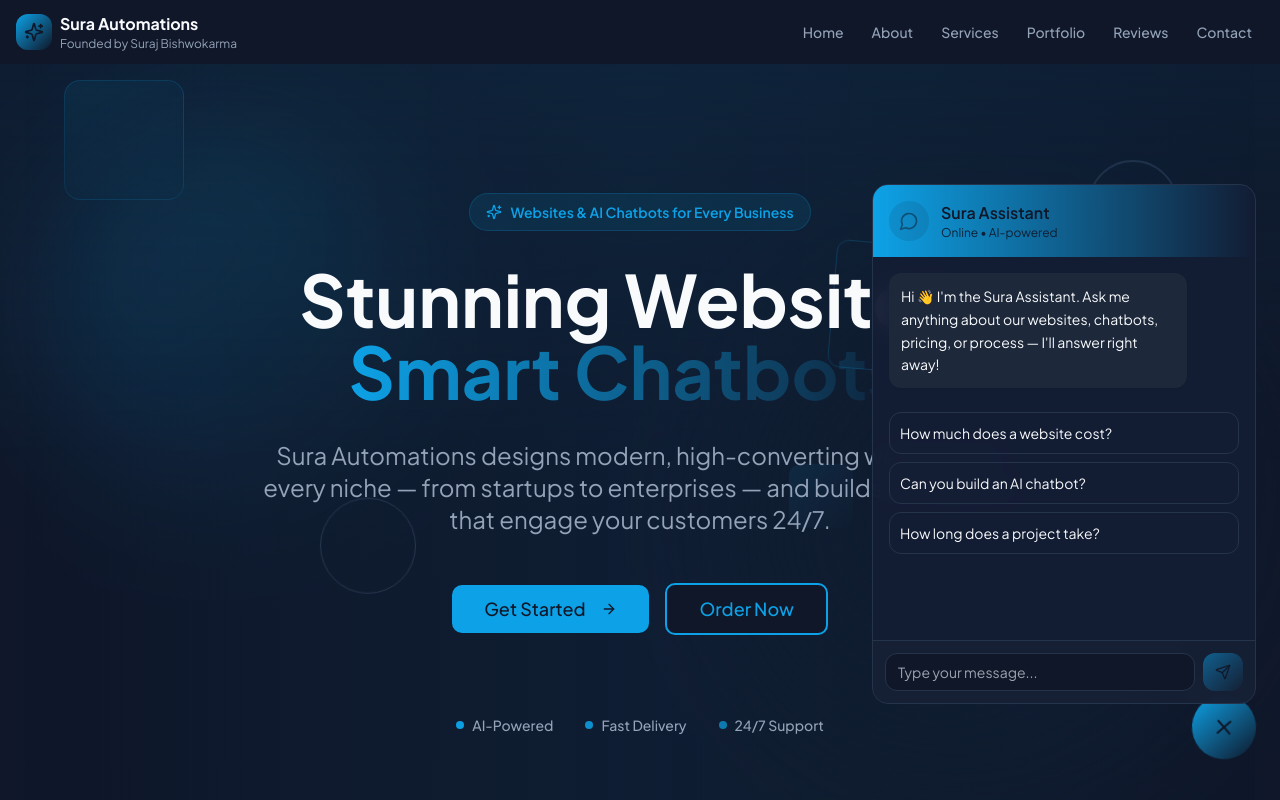
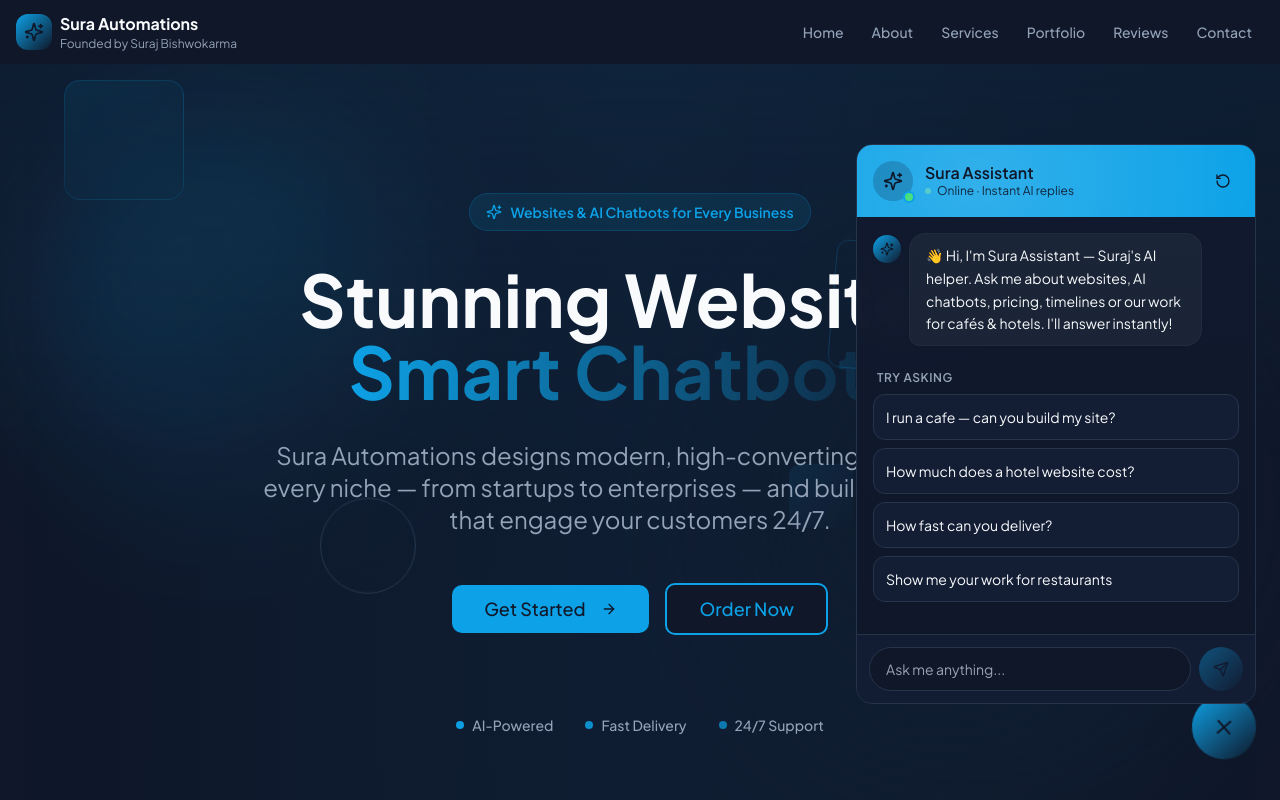
Before and after one commit to infosuraautomations-afk/sura-automate-shine-92cce907, a React (Vite) app: page / in a window 1280 px wide. Both pictures are taken after a click on the button 1224 px from the left and 740 px from the top of the page. Shown: the top 800 px of the page. Built offline with nearby package versions, Linux system fonts and the light colour scheme; the HTML template or start-up script is replaced by a standard one.

Commit message:
Changes
Co-authored-by: infosuraautomations-afk <239263220+infosuraautomations-afk@users.noreply.github.com>

```diff
--- a/src/components/Chatbot.tsx
+++ b/src/components/Chatbot.tsx
@@ -1,5 +1,5 @@
 import { useState, useRef, useEffect } from "react";
-import { MessageCircle, X, Send, Loader2 } from "lucide-react";
+import { MessageCircle, X, Send, Loader2, Sparkles, RotateCcw } from "lucide-react";
 import { supabase } from "@/integrations/supabase/client";
 import { toast } from "sonner";
 
@@ -7,13 +7,15 @@ type Msg = { role: "user" | "assistant"; content: string };
 
 const INITIAL: Msg = {
   role: "assistant",
-  content: "Hi 👋 I'm the Sura Assistant. Ask me anything about our websites, chatbots, pricing, or process — I'll answer right away!",
+  content:
+    "👋 Hi, I'm Sura Assistant — Suraj's AI helper. Ask me about websites, AI chatbots, pricing, timelines or our work for cafés & hotels. I'll answer instantly!",
 };
 
 const QUICK = [
-  "How much does a website cost?",
-  "Can you build an AI chatbot?",
-  "How long does a project take?",
+  "I run a cafe — can you build my site?",
+  "How much does a hotel website cost?",
+  "How fast can you deliver?",
+  "Show me your work for restaurants",
 ];
 
 export const Chatbot = () => {
@@ -52,7 +54,8 @@ export const Chatbot = () => {
         ...prev,
         {
           role: "assistant",
-          content: "Sorry, I had trouble responding. Please email infosuraautomations@gmail.com or WhatsApp +977 9807470285.",
+          content:
+            "Hmm, I couldn't reach my brain just now 🤖 — please email infosuraautomations@gmail.com or WhatsApp +977 9807470285 and Suraj will get right back to you.",
         },
       ]);
     } finally {
@@ -65,36 +68,65 @@ export const Chatbot = () => {
     sendMessage(input);
   };
 
+  const reset = () => setMessages([INITIAL]);
+
   return (
     <>
       <button
         onClick={() => setIsOpen(!isOpen)}
         aria-label={isOpen ? "Close chat" : "Open chat"}
-        className="fixed bottom-6 right-6 z-50 w-16 h-16 rounded-full bg-gradient-to-br from-primary to-primary-glow text-primary-foreground shadow-glow hover:scale-110 transition-all duration-500 animate-float"
+        className="fixed bottom-5 right-5 sm:bottom-6 sm:right-6 z-50 w-14 h-14 sm:w-16 sm:h-16 rounded-full bg-gradient-to-br from-primary to-primary-glow text-primary-foreground shadow-glow hover:scale-110 transition-all duration-500 animate-float flex items-center justify-center"
       >
-        {isOpen ? <X className="w-6 h-6 mx-auto" /> : <MessageCircle className="w-6 h-6 mx-auto animate-pulse" />}
+        {isOpen ? (
+          <X className="w-6 h-6" />
+        ) : (
+          <>
+            <MessageCircle className="w-6 h-6 animate-pulse" />
+            <span className="absolute -top-1 -right-1 w-4 h-4 rounded-full bg-green-500 border-2 border-background" />
+          </>
+        )}
       </button>
 
       {isOpen && (
-        <div className="fixed bottom-24 right-6 z-50 w-96 max-w-[calc(100vw-3rem)] h-[520px] rounded-2xl bg-card/95 backdrop-blur-md border border-border shadow-glow animate-scale-in overflow-hidden flex flex-col">
-          <div className="p-4 bg-gradient-to-r from-primary to-primary-glow text-primary-foreground flex items-center gap-3">
-            <div className="w-10 h-10 rounded-full bg-primary-foreground/20 flex items-center justify-center animate-pulse">
-              <MessageCircle className="w-5 h-5" />
+        <div className="fixed inset-x-3 bottom-24 sm:inset-x-auto sm:bottom-24 sm:right-6 z-50 sm:w-[400px] max-w-[calc(100vw-1.5rem)] h-[min(560px,calc(100vh-7rem))] rounded-2xl bg-card/95 backdrop-blur-xl border border-border shadow-glow animate-scale-in overflow-hidden flex flex-col">
+          {/* Header */}
+          <div className="p-4 bg-gradient-to-r from-primary via-primary-glow to-primary text-primary-foreground flex items-center gap-3 relative overflow-hidden">
+            <div className="absolute inset-0 bg-[radial-gradient(circle_at_30%_50%,rgba(255,255,255,0.15),transparent)] pointer-events-none" />
+            <div className="w-10 h-10 rounded-full bg-primary-foreground/20 backdrop-blur flex items-center justify-center relative">
+              <Sparkles className="w-5 h-5" />
+              <span className="absolute -bottom-0.5 -right-0.5 w-3 h-3 rounded-full bg-green-400 border-2 border-primary" />
             </div>
-            <div>
-              <h3 className="font-semibold">Sura Assistant</h3>
-              <p className="text-xs opacity-90">Online • AI-powered</p>
+            <div className="flex-1 relative">
+              <h3 className="font-semibold leading-tight">Sura Assistant</h3>
+              <p className="text-xs opacity-90 flex items-center gap-1.5">
+                <span className="w-1.5 h-1.5 rounded-full bg-green-300 animate-pulse" />
+                Online · Instant AI replies
+              </p>
             </div>
+            <button
+              onClick={reset}
+              aria-label="Reset chat"
+              className="p-2 rounded-lg hover:bg-primary-foreground/20 transition relative"
+              title="Start over"
+            >
+              <RotateCcw className="w-4 h-4" />
+            </button>
           </div>
 
-          <div ref={scrollRef} className="flex-1 p-4 space-y-4 overflow-y-auto">
+          {/* Messages */}
+          <div ref={scrollRef} className="flex-1 p-4 space-y-3 overflow-y-auto bg-gradient-to-b from-background/50 to-background">
             {messages.map((m, i) => (
               <div key={i} className={`flex ${m.role === "user" ? "justify-end" : "justify-start"} animate-fade-in`}>
+                {m.role === "assistant" && (
+                  <div className="w-7 h-7 rounded-full bg-gradient-to-br from-primary to-primary-glow flex items-center justify-center mr-2 flex-shrink-0 mt-0.5">
+                    <Sparkles className="w-3.5 h-3.5 text-primary-foreground" />
+                  </div>
+                )}
                 <div
-                  className={`max-w-[85%] p-3 rounded-lg shadow-sm text-sm leading-relaxed whitespace-pre-wrap ${
+                  className={`max-w-[80%] px-4 py-2.5 rounded-2xl shadow-sm text-sm leading-relaxed whitespace-pre-wrap ${
                     m.role === "user"
-                      ? "bg-gradient-to-br from-primary to-primary-glow text-primary-foreground"
-                      : "bg-muted text-foreground"
+                      ? "bg-gradient-to-br from-primary to-primary-glow text-primary-foreground rounded-br-md"
+                      : "bg-muted/80 text-foreground rounded-bl-md border border-border/50"
                   }`}
                 >
                   {m.content}
@@ -104,20 +136,27 @@ export const Chatbot = () => {
 
             {loading && (
               <div className="flex justify-start animate-fade-in">
-                <div className="bg-muted text-foreground p-3 rounded-lg flex items-center gap-2">
-                  <Loader2 className="w-4 h-4 animate-spin" />
-                  <span className="text-sm">Typing...</span>
+                <div className="w-7 h-7 rounded-full bg-gradient-to-br from-primary to-primary-glow flex items-center justify-center mr-2 flex-shrink-0">
+                  <Sparkles className="w-3.5 h-3.5 text-primary-foreground animate-pulse" />
+                </div>
+                <div className="bg-muted/80 border border-border/50 text-foreground px-4 py-3 rounded-2xl rounded-bl-md flex items-center gap-1.5">
+                  <span className="w-2 h-2 rounded-full bg-primary animate-bounce" style={{ animationDelay: "0ms" }} />
+                  <span className="w-2 h-2 rounded-full bg-primary animate-bounce" style={{ animationDelay: "150ms" }} />
+                  <span className="w-2 h-2 rounded-full bg-primary animate-bounce" style={{ animationDelay: "300ms" }} />
                 </div>
               </div>
             )}
 
             {messages.length === 1 && !loading && (
-              <div className="space-y-2 pt-2 animate-fade-in">
+              <div className="space-y-2 pt-3 animate-fade-in">
+                <p className="text-xs font-semibold text-muted-foreground uppercase tracking-wider px-1">
+                  Try asking
+                </p>
                 {QUICK.map((q) => (
                   <button
                     key={q}
                     onClick={() => sendMessage(q)}
-                    className="w-full p-2.5 rounded-lg border border-border hover:border-primary hover:bg-primary/5 transition-all duration-300 text-left text-sm hover:scale-[1.01]"
+                    className="w-full p-3 rounded-xl border border-border bg-card hover:border-primary hover:bg-primary/5 hover:shadow-sm transition-all duration-300 text-left text-sm hover:translate-x-0.5"
                   >
                     {q}
                   </button>
@@ -126,21 +165,22 @@ export const Chatbot = () => {
             )}
           </div>
 
-          <form onSubmit={handleSubmit} className="p-3 border-t border-border bg-muted/30 flex gap-2">
+          {/* Input */}
+          <form onSubmit={handleSubmit} className="p-3 border-t border-border bg-card/80 backdrop-blur flex gap-2">
             <input
               value={input}
               onChange={(e) => setInput(e.target.value)}
-              placeholder="Type your message..."
+              placeholder="Ask me anything..."
               disabled={loading}
-              className="flex-1 px-3 py-2 rounded-lg bg-background border border-border text-sm focus:outline-none focus:ring-2 focus:ring-primary/50 disabled:opacity-50"
+              className="flex-1 px-4 py-2.5 rounded-full bg-background border border-border text-sm focus:outline-none focus:ring-2 focus:ring-primary/50 focus:border-primary disabled:opacity-50 transition"
             />
             <button
               type="submit"
               disabled={loading || !input.trim()}
-              className="px-3 rounded-lg bg-gradient-to-br from-primary to-primary-glow text-primary-foreground disabled:opacity-50 hover:scale-105 transition-transform"
+              className="w-11 h-11 rounded-full bg-gradient-to-br from-primary to-primary-glow text-primary-foreground disabled:opacity-40 hover:scale-105 transition-transform flex items-center justify-center flex-shrink-0 shadow-glow"
               aria-label="Send"
             >
-              <Send className="w-4 h-4" />
+              {loading ? <Loader2 className="w-4 h-4 animate-spin" /> : <Send className="w-4 h-4" />}
             </button>
           </form>
         </div>
```
